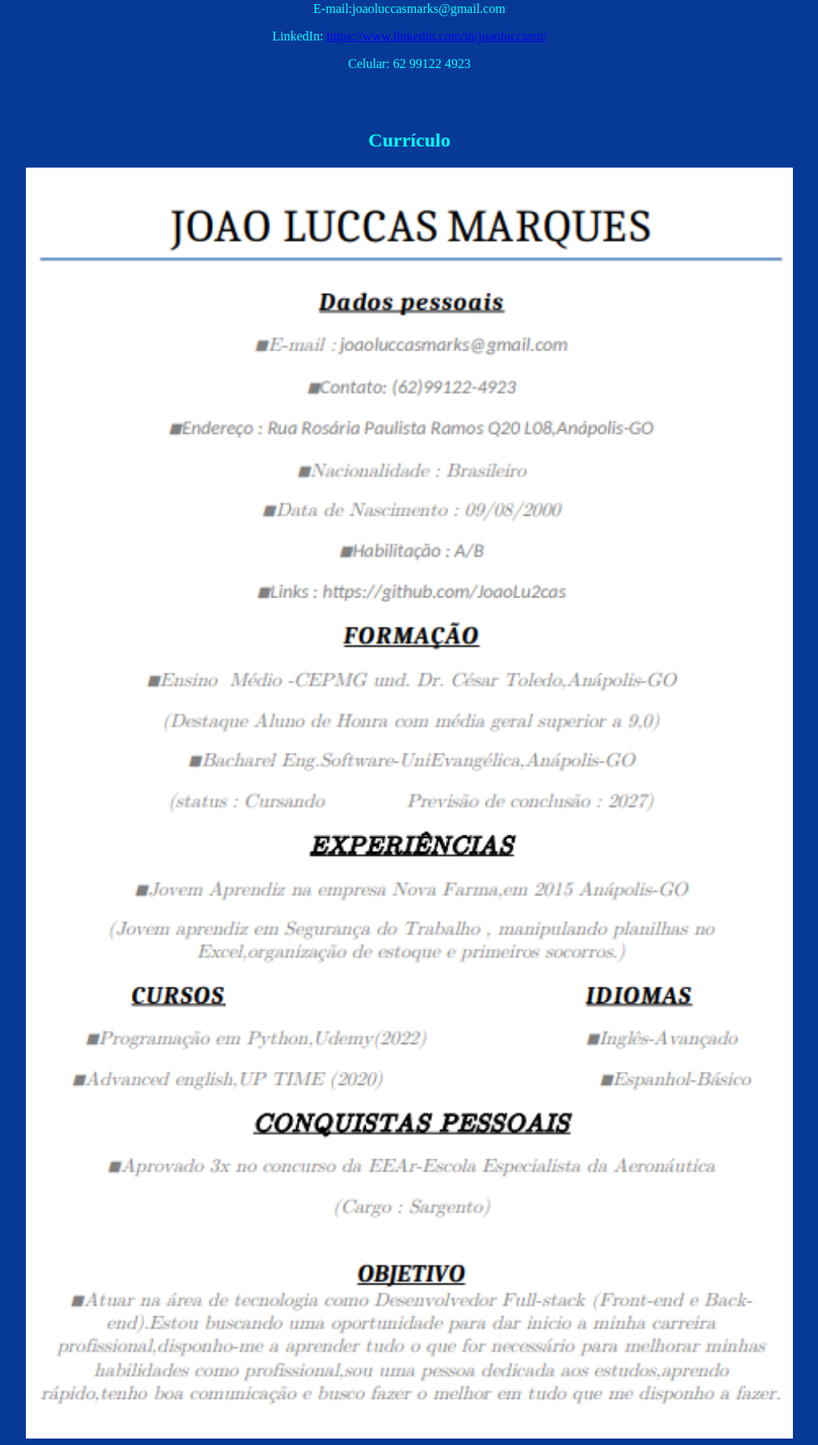
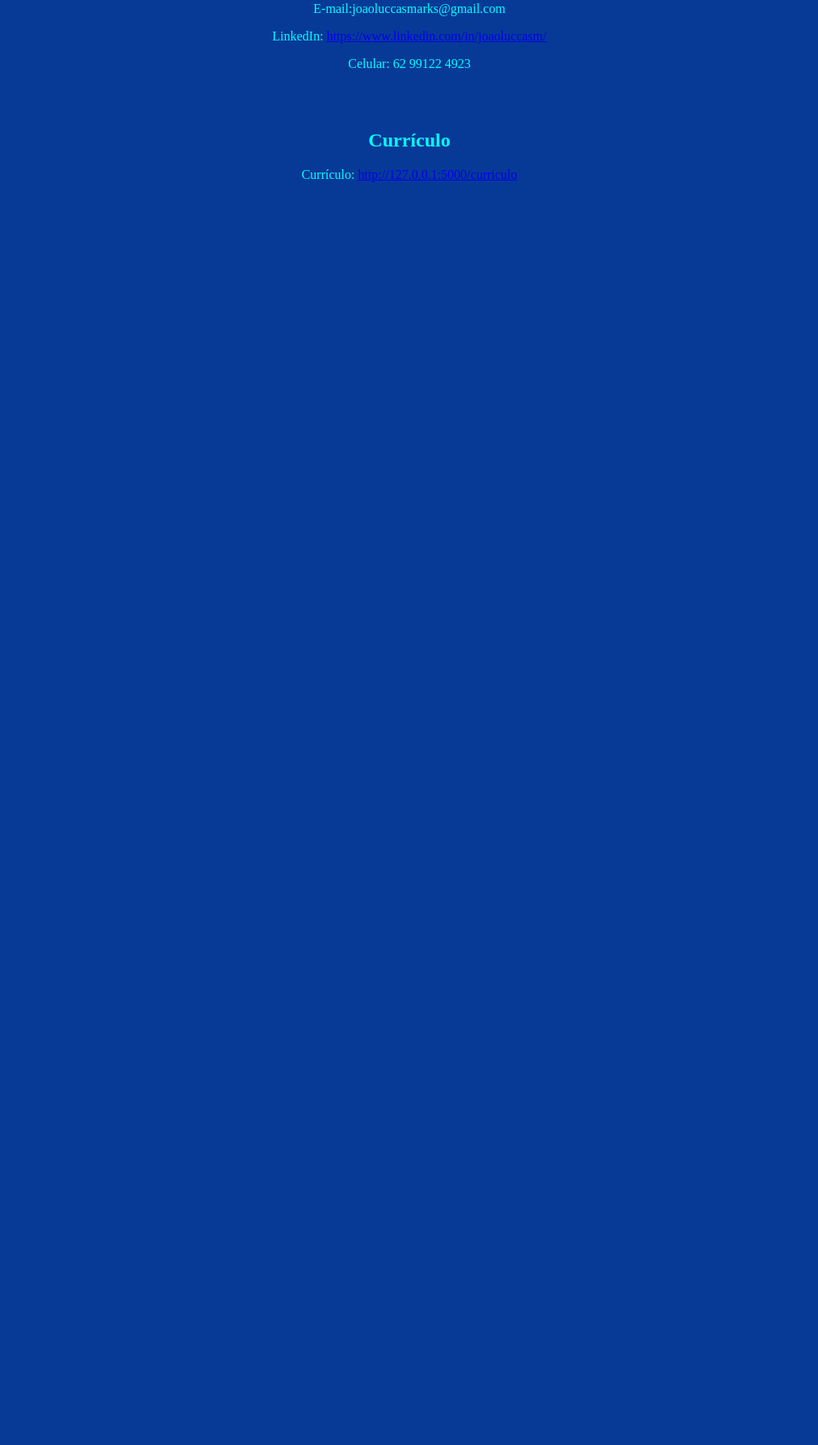
Before and after one commit to JoaoLu2cas/site-flask, a Flask app: page / in a window 1280 px wide. Shown: the part 754-2539 px from the top of the page at 81% size, without its empty margins (134-1145 px from the left). After the commit the page ends 979 px from the top, so only its background shows below. Run offline with Flask 2, Linux system fonts and the light colour scheme.

Commit message:
modified

```diff
--- a/templates/curriculo.html
+++ b/templates/curriculo.html
@@ -8,7 +8,7 @@
 </head>
 <body  style="background-color: rgb(7, 58, 151);">
     <div align="center">
-    <img id="curriculo" src="/static/img/curriculo.png" height="30%" width="75%" align="center">
+    <img id="curriculo" src="/static/img/curriculo.png" height="20%" width="75%" align="center">
     </div>
 
 
--- a/templates/homepage.html
+++ b/templates/homepage.html
@@ -25,7 +25,7 @@
     <br></br>
     <h2 style="color:aqua" align="center">Currículo</h2>
     <div align="center">
-    <img id="curriculo" src="/static/img/curriculo.png" height="30%" width="75%" align="center">
+    <p style="color:aqua" align="center">Currículo: <a href="http://127.0.0.1:5000/curriculo">http://127.0.0.1:5000/curriculo</a></p>
     </div>
 
     </body>
```
